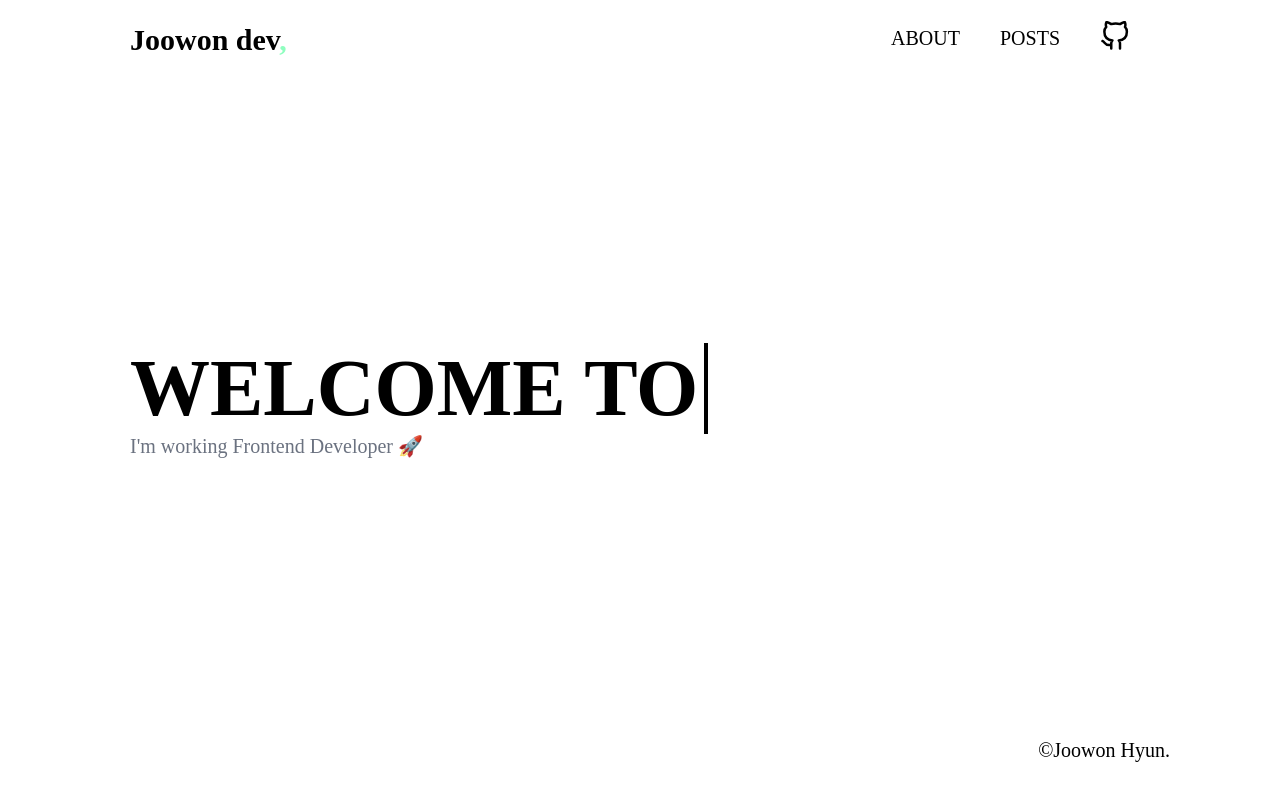
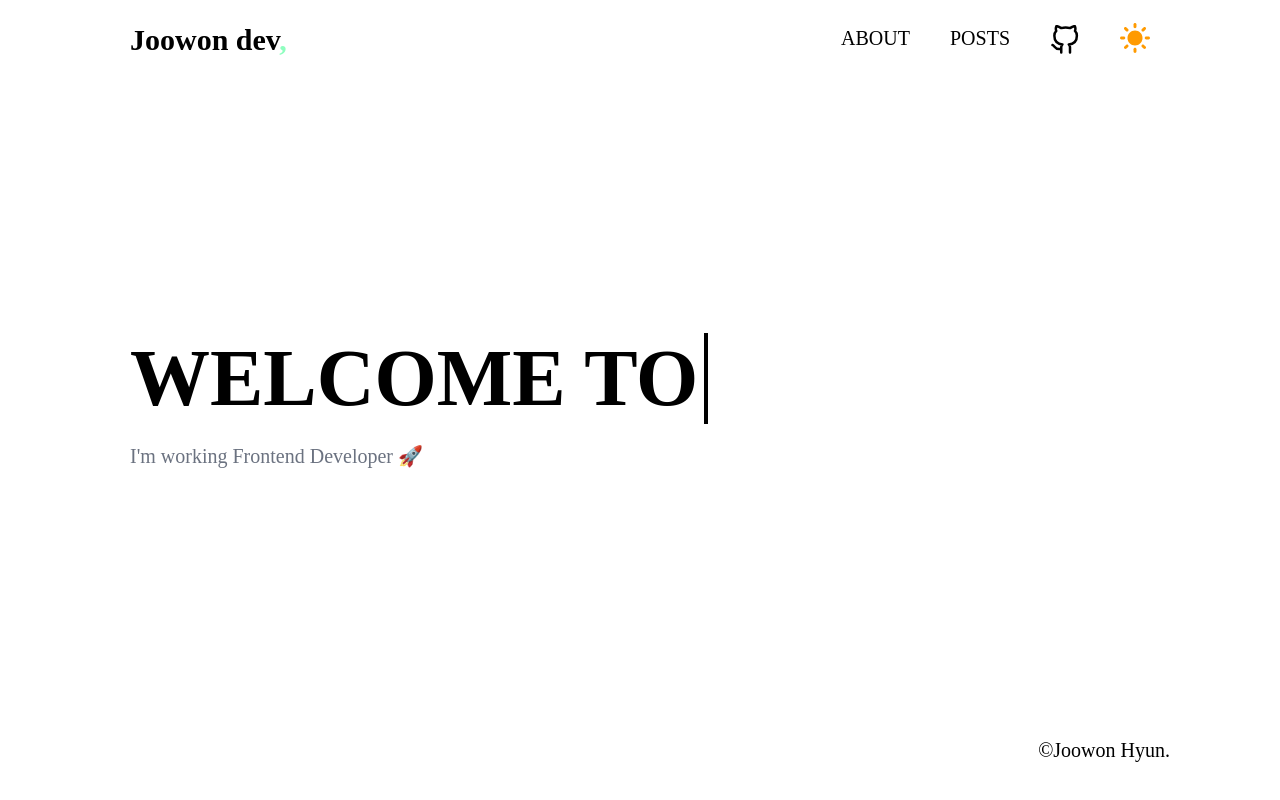
Before and after one commit to joowonhyun/personal-blog, a Next.js app: page / in a window 1280 px wide. Built offline with nearby package versions, Linux system fonts and the light colour scheme; no server answers.

Commit message:
feat : add darkMode

```diff
--- a/app/globals.css
+++ b/app/globals.css
@@ -2,6 +2,14 @@
   box-sizing: border-box;
   padding: 0;
   margin: 0;
+}
+
+button {
+  padding: 0;
+  margin: 0;
+  background: none;
+  border: none;
+  outline: none;
 }
 
 html {
@@ -11,6 +19,13 @@ html {
 body {
   max-width: 1060px;
   margin: 0 auto;
+  background: white;
+  color: black;
+}
+
+body.dark {
+  background: black;
+  color: white;
 }
 
 a {
--- a/app/layout.tsx
+++ b/app/layout.tsx
@@ -3,7 +3,7 @@ import { Inter } from "next/font/google";
 import "./globals.css";
 import Header from "@/components/Header/Header";
 import Footer from "@/components/Footer/Footer";
-
+import { cookies } from "next/headers";
 const inter = Inter({ subsets: ["latin"] });
 
 export const metadata: Metadata = {
@@ -16,12 +16,15 @@ export default function RootLayout({
 }: Readonly<{
   children: React.ReactNode;
 }>) {
+  const res = cookies().get("mode");
   return (
     <html lang="ko">
-      <body>
-        <Header/>
+      <body
+        className={res != undefined && res.value === "dark" ? "dark" : ""}
+      >
+        <Header />
         {children}
-        <Footer/>
+        <Footer />
       </body>
     </html>
   );
--- a/app/main.module.css
+++ b/app/main.module.css
@@ -3,11 +3,11 @@
   display: flex;
   align-items: center;
   justify-content: space-between;
-  margin: 0 auto;
   margin: 0 1rem;
 }
 .subTitle{
   font-size: 1rem;
   font-weight: 500;
   color: #6b7280;
+  padding-top: 20px;
 }
--- a/app/posts/[slug]/post.module.css
+++ b/app/posts/[slug]/post.module.css
@@ -2,7 +2,7 @@
   max-width: 1060px;
   width: 100%;
   margin: 0 auto;
-  padding: 0 0.5rem;
+  padding: 0 1rem;
 }
 
 .title {
--- a/components/NavBar/NavBar.module.css
+++ b/components/NavBar/NavBar.module.css
@@ -6,15 +6,14 @@
   display: flex;
   justify-content: center;
   align-items: center;
+  gap: 2rem;
 }
 
-.list li {
-  margin: 0 1rem;
-}
 .list li:hover {
   border-bottom: 1px solid rgb(156, 154, 154);
 }
-.list li:last-of-type:hover {
+.list li:last-of-type:hover,
+.list li:nth-of-type(3):hover {
   border-bottom: none;
 }
 
@@ -22,12 +21,25 @@
   display: block;
   width: 100%;
   height: 100%;
+  max-height: 31px;
   padding-bottom: 4px;
   cursor: pointer;
 }
+.list li button {
+  cursor: pointer;
+}
+
+.list li button > svg {
+    width: 30px;
+    height: 30px;
+    fill: #ff9a00;
+}
 
 @media (max-width: 800px) {
-  .list li a {
+  .list {
+    gap: 1.2rem;
+  }
+  .list li a, .list li button  {
     height: 2rem;
     line-height: 2rem;
   }
--- a/components/NavBar/NavBar.tsx
+++ b/components/NavBar/NavBar.tsx
@@ -1,23 +1,25 @@
 import styles from "./NavBar.module.css";
 import Link from "next/link";
+import Mode from "./_component/Mode";
 
 interface Path {
-  path : string
+  path: string;
 }
 
-const navList = ['about', 'posts'];
+const navList = ["about", "posts"];
 
-const Nav = ({path}: Path) => {
+const Nav = ({ path }: Path) => {
   return (
     <nav>
-    <ol className={styles.list}>
-      {
-        navList.map((el) => (
-        <li className={el === path.split('/')[1] ? styles.active : ''} key={el}>
+      <ul className={styles.list}>
+        {navList.map((el) => (
+          <li
+            className={el === path.split("/")[1] ? styles.active : ""}
+            key={el}
+          >
             <Link href={`/${el}`}>{el.toUpperCase()}</Link>
           </li>
-        ))
-      }
+        ))}
         <li>
           <Link href="https://github.com/joowonhyun" target="_blank">
             <svg
@@ -35,9 +37,10 @@ const Nav = ({path}: Path) => {
             </svg>
           </Link>
         </li>
-    </ol>
+        <Mode/>
+      </ul>
     </nav>
-  )
-}
+  );
+};
 
-export default Nav
+export default Nav;
--- /dev/null
+++ b/components/NavBar/_component/Mode.tsx
@@ -0,0 +1,67 @@
+"use client";
+
+import { useRouter } from "next/navigation";
+import { useState, useEffect } from "react";
+
+export default function Mode() {
+  const [mode, setMode] = useState("light");
+  let router = useRouter();
+  useEffect(() => {
+    let cookieVal = ("; " + document.cookie)
+      .split(`; mode=`)
+      .pop()
+      .split(";")[0];
+    if (cookieVal == "") {
+      document.cookie = "mode=light; max-age=" + 3600 * 24 * 400;
+    }
+  }, []);
+  return (
+    <li>
+      <button
+        onClick={() => {
+          let cookieVal = ("; " + document.cookie)
+            .split(`; mode=`)
+            .pop()
+            .split(";")[0];
+          if (cookieVal == "light") {
+            document.cookie = "mode=dark; max-age=" + 3600 * 24 * 400;
+            router.refresh();
+            setMode("dark");
+          } else {
+            document.cookie = "mode=light; max-age=" + 3600 * 24 * 400;
+            router.refresh();
+            setMode("light");
+          }
+        }}
+      >
+        {mode === "light" ? (
+          <svg
+            xmlns="http://www.w3.org/2000/svg"
+            width="16"
+            height="16"
+            viewBox="0 0 45.16 45.16"
+          >
+            <path d="M22.58,11.269c-6.237,0-11.311,5.075-11.311,11.312s5.074,11.312,11.311,11.312c6.236,0,11.311-5.074,11.311-11.312    S28.816,11.269,22.58,11.269z"></path>
+            <path d="M22.58,7.944c-1.219,0-2.207-0.988-2.207-2.206V2.207C20.373,0.988,21.361,0,22.58,0c1.219,0,2.207,0.988,2.207,2.207      v3.531C24.787,6.956,23.798,7.944,22.58,7.944z"></path>
+            <path d="M22.58,37.215c-1.219,0-2.207,0.988-2.207,2.207v3.53c0,1.22,0.988,2.208,2.207,2.208c1.219,0,2.207-0.988,2.207-2.208      v-3.53C24.787,38.203,23.798,37.215,22.58,37.215z"></path>
+            <path d="M32.928,12.231c-0.861-0.862-0.861-2.259,0-3.121l2.497-2.497c0.861-0.861,2.259-0.861,3.121,0      c0.862,0.862,0.862,2.26,0,3.121l-2.497,2.497C35.188,13.093,33.791,13.093,32.928,12.231z"></path>
+            <path d="M12.231,32.93c-0.862-0.863-2.259-0.863-3.121,0l-2.497,2.496c-0.861,0.861-0.862,2.26,0,3.121      c0.862,0.861,2.26,0.861,3.121,0l2.497-2.498C13.093,35.188,13.093,33.79,12.231,32.93z"></path>
+            <path d="M37.215,22.58c0-1.219,0.988-2.207,2.207-2.207h3.531c1.219,0,2.207,0.988,2.207,2.207c0,1.219-0.988,2.206-2.207,2.206      h-3.531C38.203,24.786,37.215,23.799,37.215,22.58z"></path>
+            <path d="M7.944,22.58c0-1.219-0.988-2.207-2.207-2.207h-3.53C0.988,20.373,0,21.361,0,22.58c0,1.219,0.988,2.206,2.207,2.206      h3.531C6.956,24.786,7.944,23.799,7.944,22.58z"></path>
+            <path d="M32.928,32.93c0.862-0.861,2.26-0.861,3.121,0l2.497,2.497c0.862,0.86,0.862,2.259,0,3.12s-2.259,0.861-3.121,0      l-2.497-2.497C32.066,35.188,32.066,33.791,32.928,32.93z"></path>
+            <path d="M12.231,12.231c0.862-0.862,0.862-2.259,0-3.121L9.734,6.614c-0.862-0.862-2.259-0.862-3.121,0      c-0.862,0.861-0.862,2.259,0,3.12l2.497,2.497C9.972,13.094,11.369,13.094,12.231,12.231z"></path>
+          </svg>
+        ) : (
+          <svg
+            xmlns="http://www.w3.org/2000/svg"
+            width="16"
+            height="16"
+            viewBox="0 0 312.812 312.812"
+          >
+            <path d="M305.2,178.159c-3.2-0.8-6.4,0-9.2,2c-10.4,8.8-22.4,16-35.6,20.8c-12.4,4.8-26,7.2-40.4,7.2c-32.4,0-62-13.2-83.2-34.4    c-21.2-21.2-34.4-50.8-34.4-83.2c0-13.6,2.4-26.8,6.4-38.8c4.4-12.8,10.8-24.4,19.2-34.4c3.6-4.4,2.8-10.8-1.6-14.4    c-2.8-2-6-2.8-9.2-2c-34,9.2-63.6,29.6-84.8,56.8c-20.4,26.8-32.4,60-32.4,96c0,43.6,17.6,83.2,46.4,112s68,46.4,112,46.4    c36.8,0,70.8-12.8,98-34c27.6-21.6,47.6-52.4,56-87.6C314,184.959,310.8,179.359,305.2,178.159z"></path>
+          </svg>
+        )}
+      </button>
+    </li>
+  );
+}
```
Lines whose indentation alone changed are shown as unchanged.
